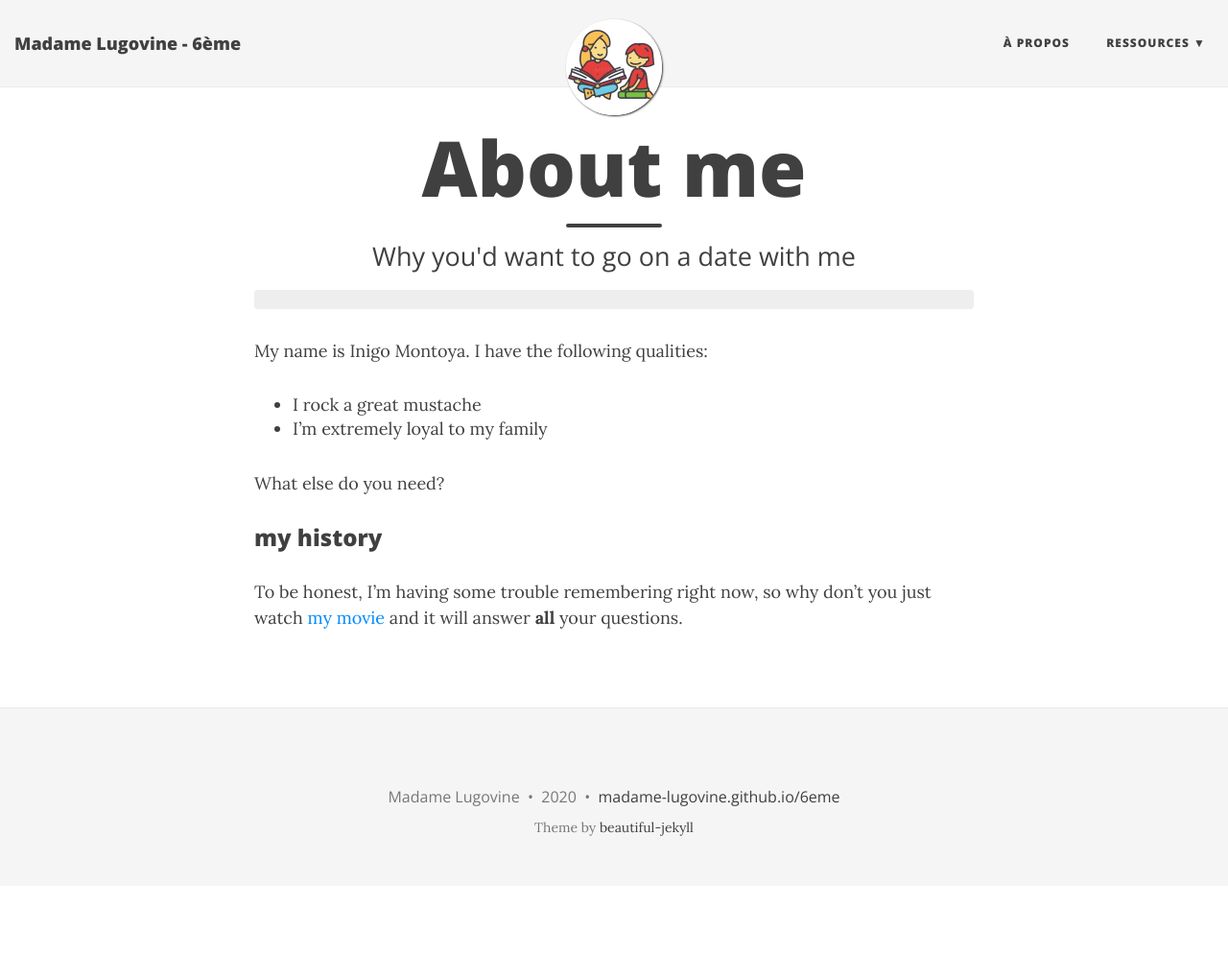
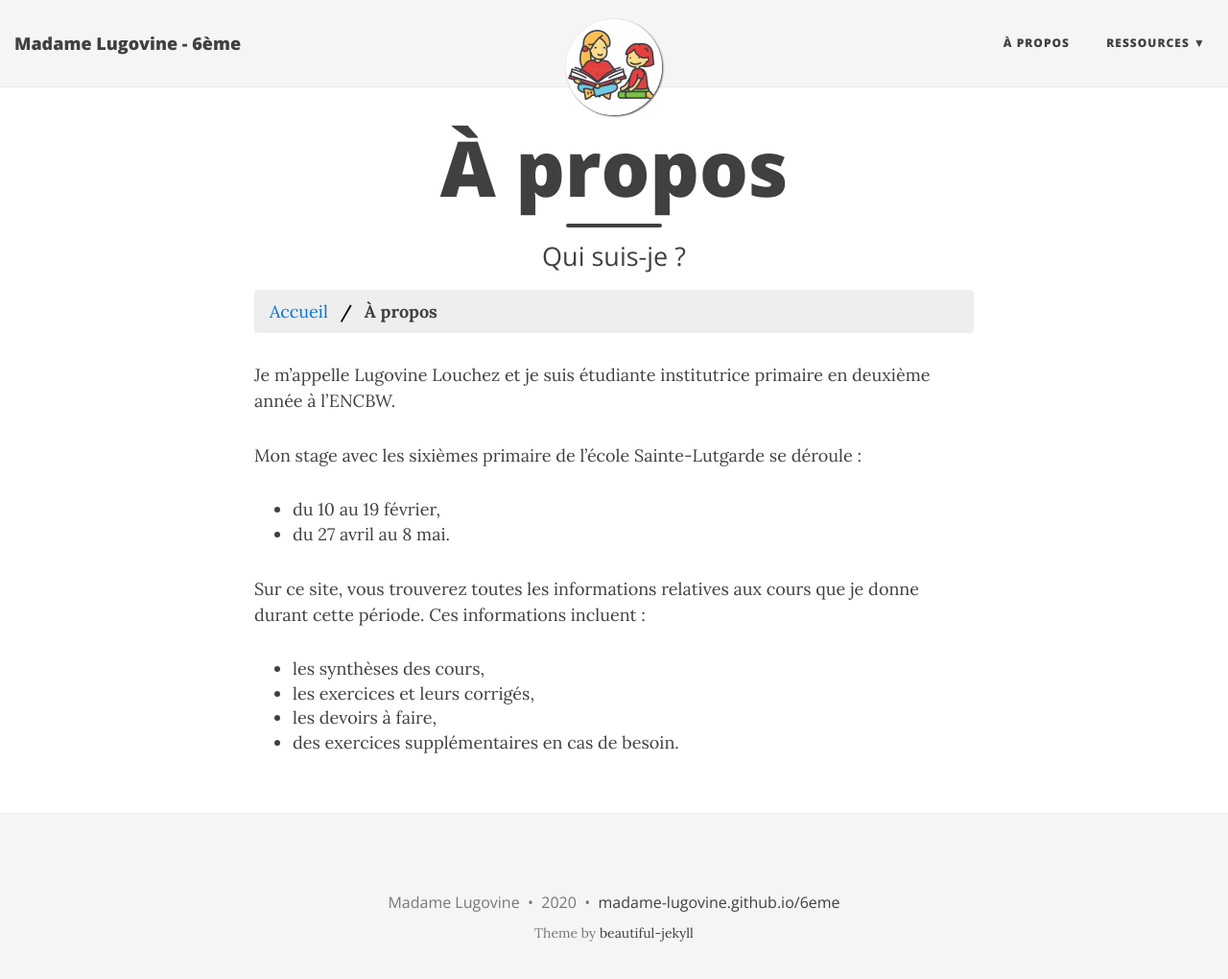
Before and after one commit to madame-lugovine/6eme, a Jekyll site: the page built from aboutme.md, in a window 1280 px wide and 1033 px high. Shown: the top 1020 px of the window at 96% size. Built offline with Jekyll 4.4.1, drawn with Linux system fonts in a browser that asks for light colours; nearby versions of some CDN libraries.

Commit message:
À propos

```diff
--- a/aboutme.md
+++ b/aboutme.md
@@ -1,16 +1,19 @@
 ---
 layout: page
-title: About me
-subtitle: Why you'd want to go on a date with me
+title: À propos
+subtitle: Qui suis-je ?
+paths: Accueil/À propos
+links: /6eme,/6eme
 ---
 
-My name is Inigo Montoya. I have the following qualities:
+Je m'appelle Lugovine Louchez et je suis étudiante institutrice primaire en deuxième année à l'ENCBW.
 
-- I rock a great mustache
-- I'm extremely loyal to my family
+Mon stage avec les sixièmes primaire de l'école Sainte-Lutgarde se déroule :
+- du 10 au 19 février,
+- du 27 avril au 8 mai.
 
-What else do you need?
-
-### my history
-
-To be honest, I'm having some trouble remembering right now, so why don't you just watch [my movie](http://en.wikipedia.org/wiki/The_Princess_Bride_%28film%29) and it will answer **all** your questions.
+Sur ce site, vous trouverez toutes les informations relatives aux cours que je donne durant cette période. Ces informations incluent :
+- les synthèses des cours,
+- les exercices et leurs corrigés,
+- les devoirs à faire,
+- des exercices supplémentaires en cas de besoin.
```
